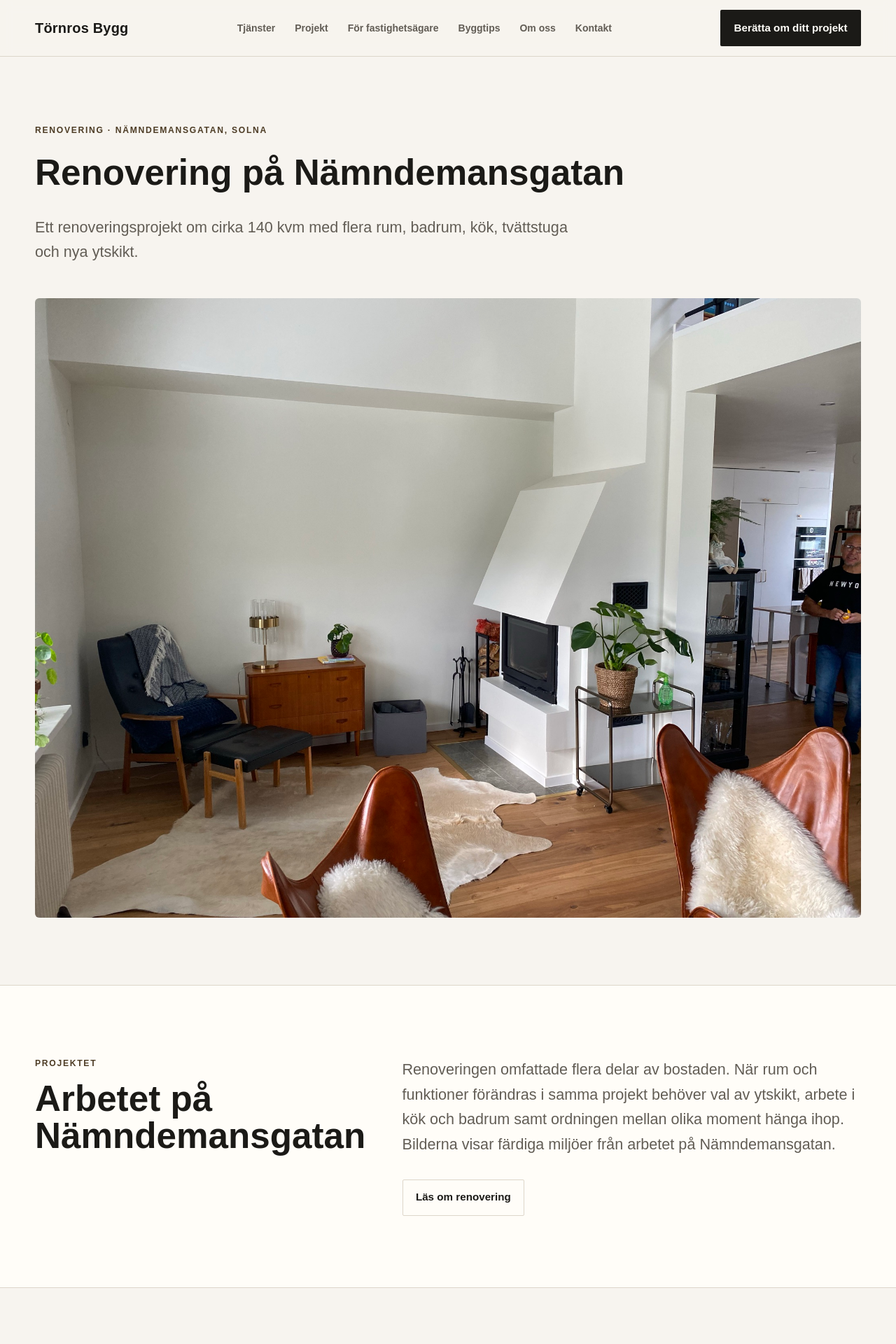
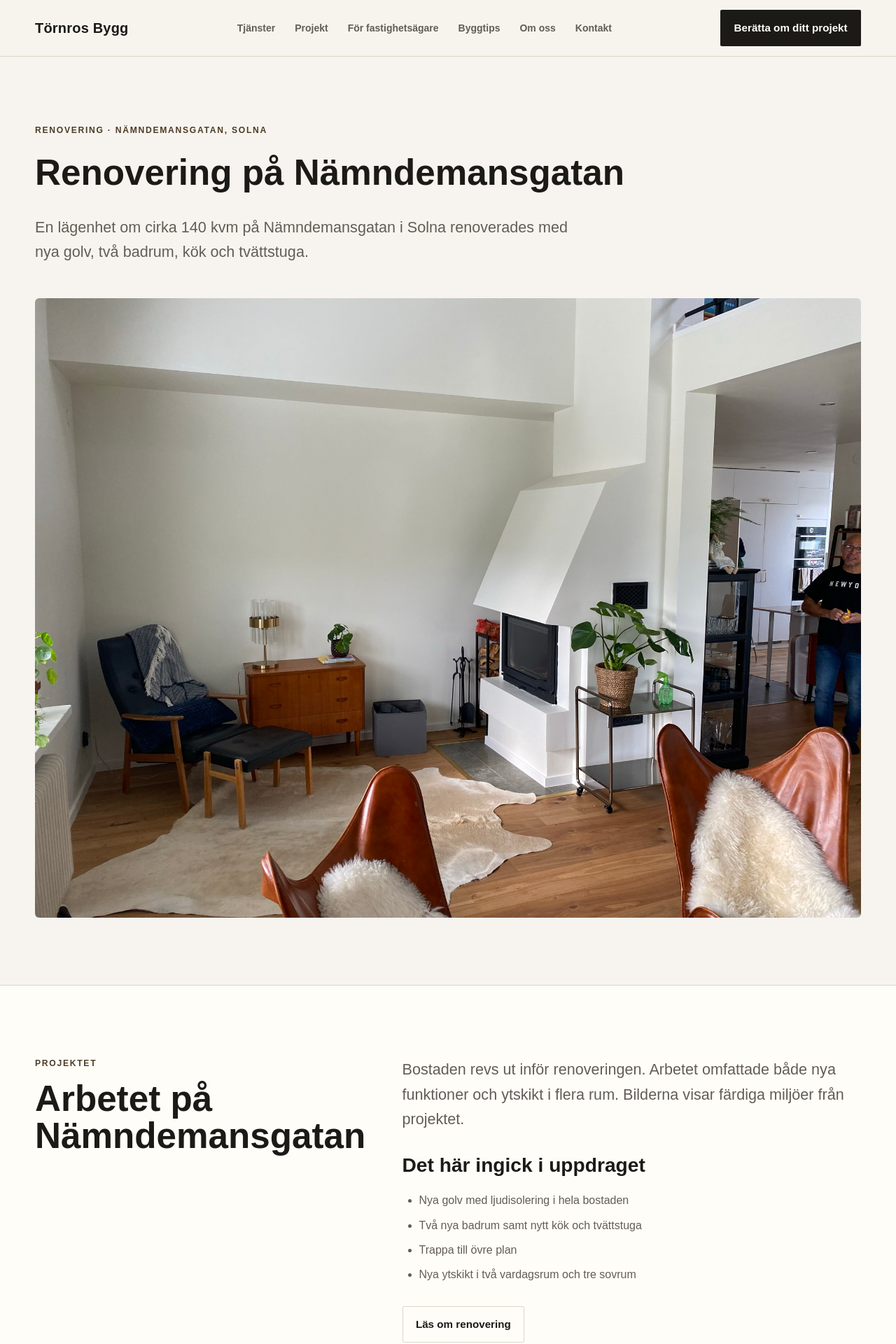
Before and after one commit to tornrosdaniel-cell/tornrosbygg-web, a Next.js app: page /projekt/renovering-namndemansgatan-solna in a window 1280 px wide. Shown: the top 1920 px of the page at 70% size. Built offline with nearby package versions, Linux system fonts and the light colour scheme.

Commit message:
Add verified legacy project details and route redirects

```diff
--- a/src/app/projekt/renovering-namndemansgatan-solna/page.tsx
+++ b/src/app/projekt/renovering-namndemansgatan-solna/page.tsx
@@ -3,7 +3,7 @@ import { ProjectDetail, type Project } from "@/components/project-detail";
 
 export const metadata: Metadata = {
   title: "Renovering på Nämndemansgatan, Solna | Törnros Bygg",
-  description: "Se bilder från en renovering om cirka 140 kvm på Nämndemansgatan i Solna.",
+  description: "Renovering av cirka 140 kvm på Nämndemansgatan i Solna med nya golv, två badrum, kök och tvättstuga.",
   alternates: { canonical: "/projekt/renovering-namndemansgatan-solna/" },
 };
 
@@ -11,8 +11,9 @@ const project: Project = {
   title: "Renovering på Nämndemansgatan",
   location: "Nämndemansgatan, Solna",
   category: "Renovering",
-  intro: "Ett renoveringsprojekt om cirka 140 kvm med flera rum, badrum, kök, tvättstuga och nya ytskikt.",
-  details: "Renoveringen omfattade flera delar av bostaden. När rum och funktioner förändras i samma projekt behöver val av ytskikt, arbete i kök och badrum samt ordningen mellan olika moment hänga ihop. Bilderna visar färdiga miljöer från arbetet på Nämndemansgatan.",
+  intro: "En lägenhet om cirka 140 kvm på Nämndemansgatan i Solna renoverades med nya golv, två badrum, kök och tvättstuga.",
+  details: "Bostaden revs ut inför renoveringen. Arbetet omfattade både nya funktioner och ytskikt i flera rum. Bilderna visar färdiga miljöer från projektet.",
+  highlights: ["Nya golv med ljudisolering i hela bostaden", "Två nya badrum samt nytt kök och tvättstuga", "Trappa till övre plan", "Nya ytskikt i två vardagsrum och tre sovrum"],
   image: "/images/projects/namndemansgatan/renovering-vardagsrum-solna.jpeg",
   imageAlt: "Färdigt vardagsrum efter renovering på Nämndemansgatan i Solna",
   width: 2048, height: 1536,
```
